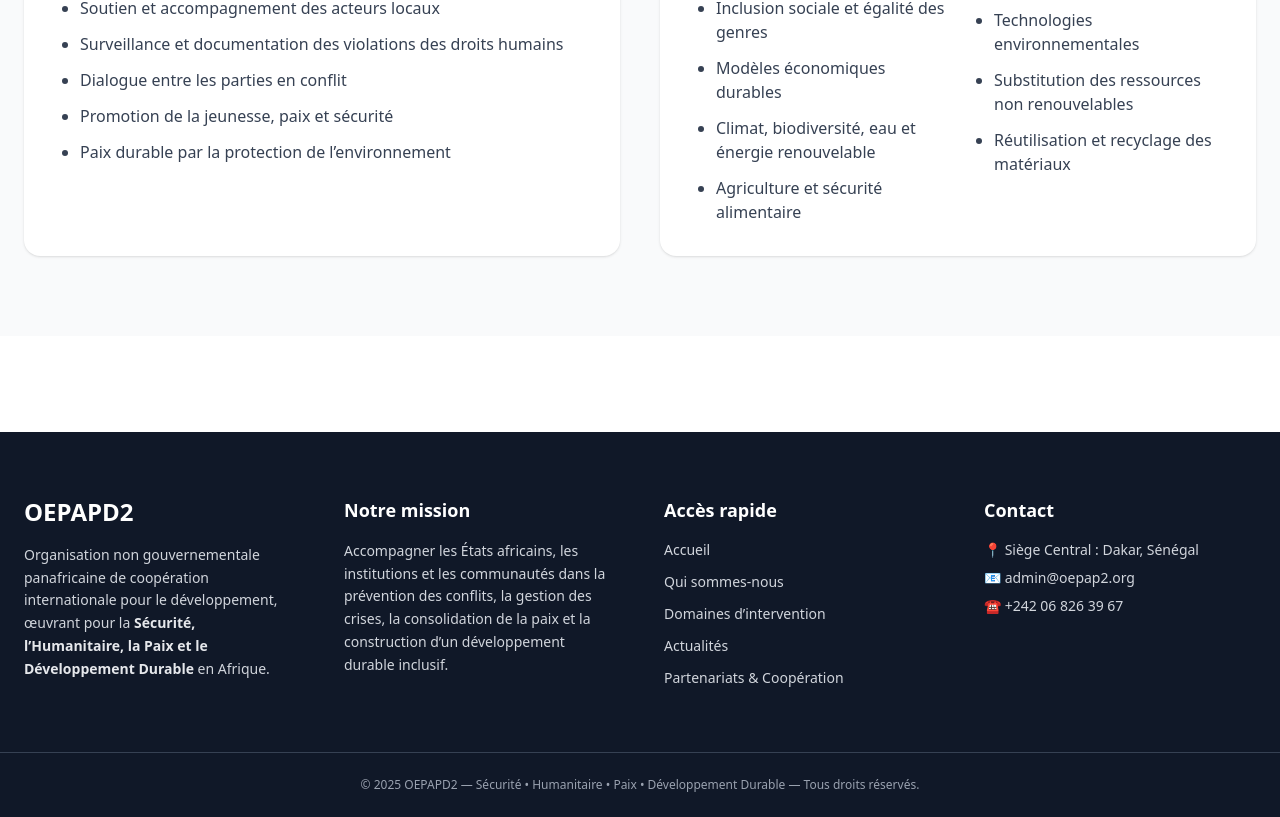
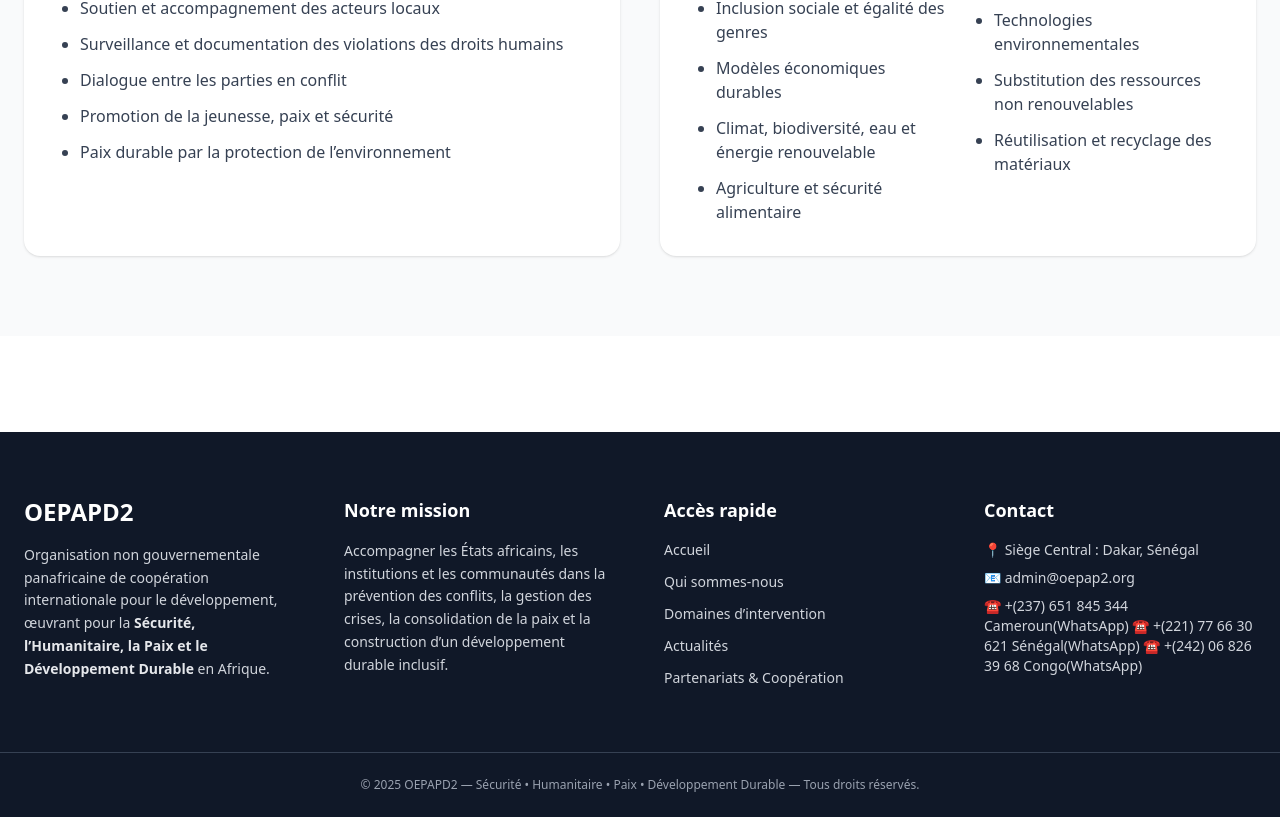
Before and after one commit to bingsa-tech/oepap2-frontend, a Vue app: page / in a window 1280 px wide. Shown: the part 3765-4582 px from the top of the page. Built offline with nearby package versions, Linux system fonts and the light colour scheme; no server answers.

Commit message:
Update contact numbers in Footer.vue

```diff
--- a/src/components/Layout/Footer.vue
+++ b/src/components/Layout/Footer.vue
@@ -81,7 +81,9 @@ import { RouterLink } from "vue-router";
           📧 admin@oepap2.org
         </p>
         <p class="text-sm mt-2">
-          ☎️ +242 06 826 39 67
+          ☎️ +(237) 651 845 344 Cameroun(WhatsApp)
+          ☎️ +(221) 77 66 30 621 Sénégal(WhatsApp)
+          ☎️ +(242) 06 826 39 68 Congo(WhatsApp)
         </p>
       </div>
 
```
